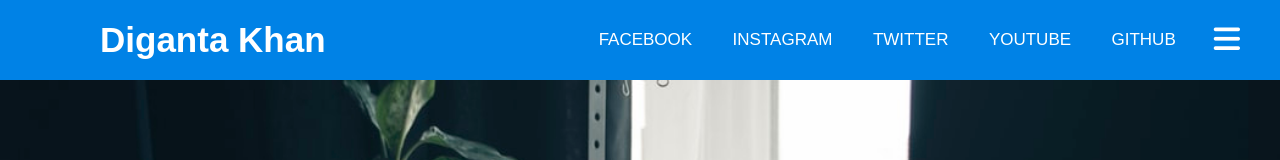
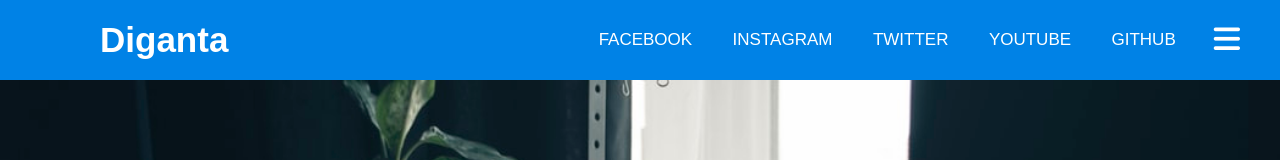
Before and after one commit to DigantaKhan/mysocial, a plain HTML site: page index.html in a window 1280 px wide. Shown: the top 160 px of the page. Drawn offline with Linux system fonts and the light colour scheme.

Commit message:
Update index.html

```diff
--- a/index.html
+++ b/index.html
@@ -14,7 +14,7 @@
         <label for="check" class="checkbtn">
             <i class="fas fa-bars"> </i>
         </label>
-        <label class="logo"> Diganta Khan </label>
+        <label class="logo"> Diganta </label>
         <ul>
             <li><a href="https://www.facebook.com/profile.php?id=100008435862288" target="_blank"> Facebook </a> </li>
             <li><a href="https://www.instagram.com/digantahayder/" target="_blank"> Instagram </a> </li>
```
